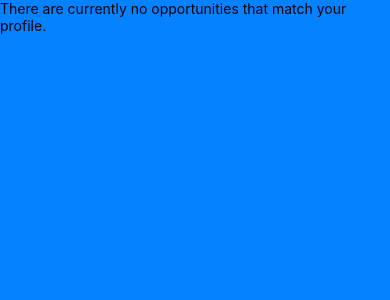
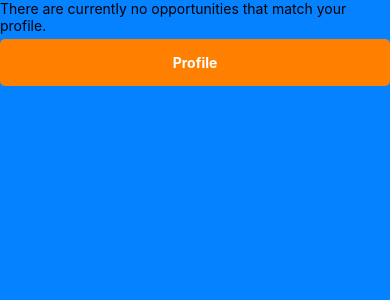
Before and after one commit to AIM-Opportunities/AIM, a React Native app: screen /Home in a window 390 px wide. Shown: the top 300 px of the page. Built offline with nearby package versions, Linux system fonts and the light colour scheme; no server answers; the database is empty.

Commit message:
added profile button tono ops

```diff
--- a/src/screens/HomeScreen/index.js
+++ b/src/screens/HomeScreen/index.js
@@ -172,6 +172,7 @@ const HomeScreen = () => {
           <Text >
             There are currently no opportunities that match your profile.
           </Text>
+          <CustomButton text="Profile" onPress={buttonPress} />
         </View>
       ) : (
         <FlatList
```
